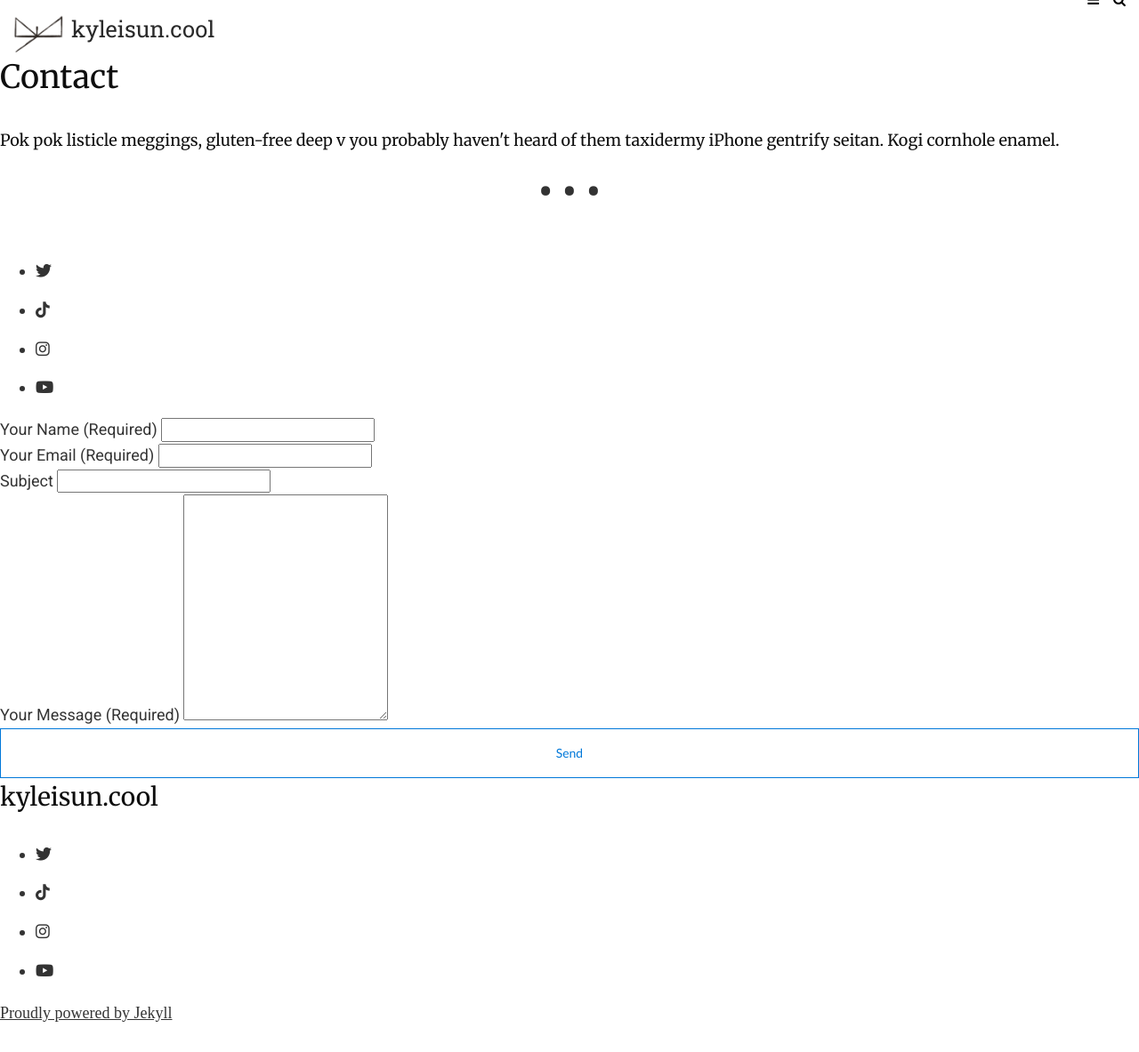
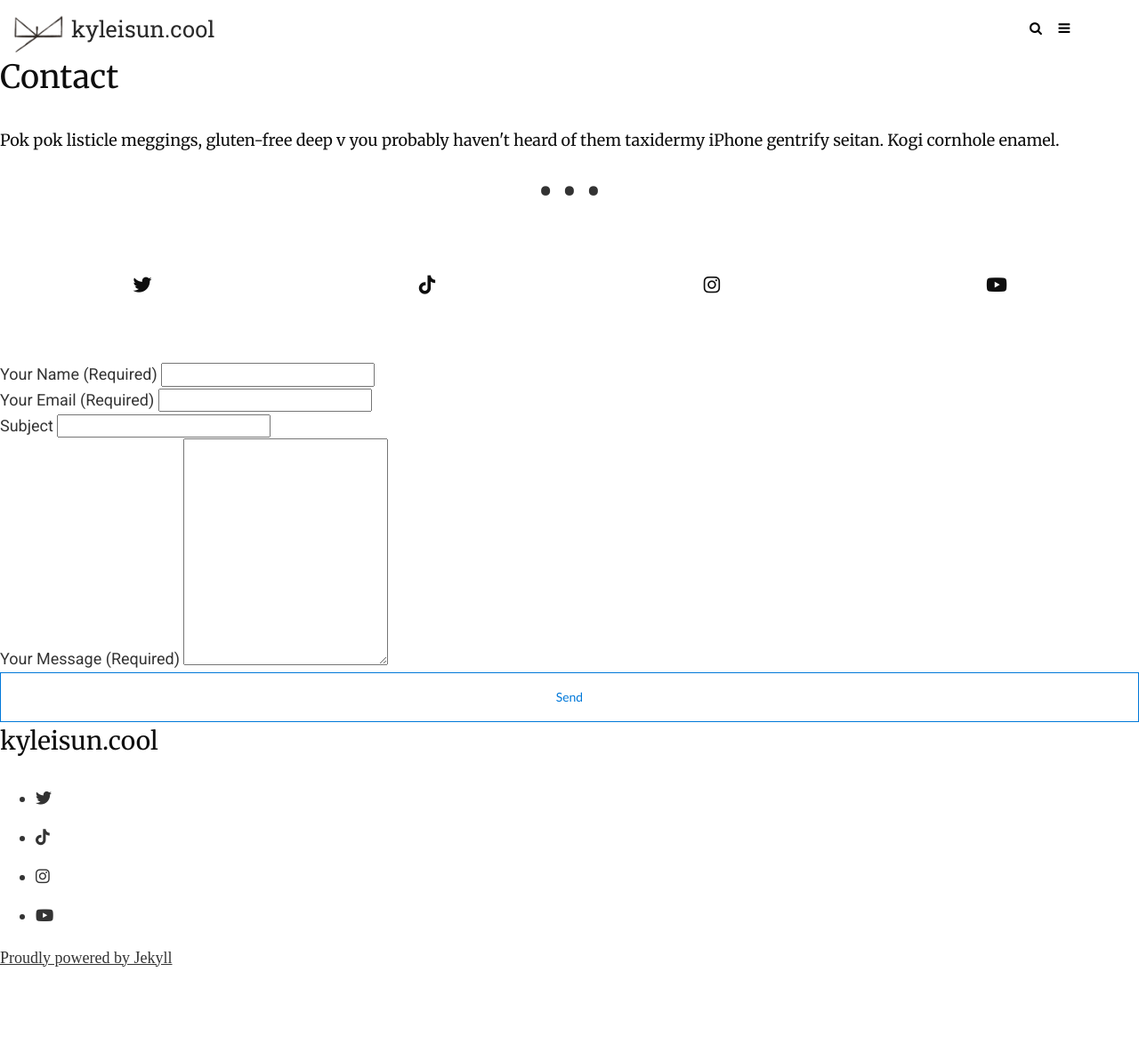
Before and after one commit to kyleisuncool/kyleisun.cool, a Jekyll site: the page built from _pages/contact.html, in a window 1280 px wide. Shown: the whole page at 89% size. Built offline with Jekyll 4.4.1, drawn with Linux system fonts in a browser that asks for light colours; nearby versions of some CDN libraries; after the commit the page ends 1121 px from its top, so only the background shows below that.

Commit message:
installed site ctrls, needs mucho styling

```diff
--- a/_includes/header.html
+++ b/_includes/header.html
@@ -1,18 +1,27 @@
 <header class="site-header clearfix">
   <div class="wrapper-content">
-
-    <span class="search-toggle">
-      <i class="fa fa-search" aria-hidden="true"></i>
-    </span>
-
-    <div class="nav-toggle"><i class="fa fa-bars" aria-hidden="true"></i></div>
 
     <div class="site-logo">
       <a href="{{ "/" | relative_url }}">
         <img src="{{"/images/header_logo.png" | prepend: site.basurl }}" alt="">
        <strong>{{ site.title | escape }}</strong>
       </a>
-    </div>
+    </div><!-- ./site-logo -->
+
+    <div class="site-ctrls">
+
+      <div class="ctrl search-toggle">
+          <i class="fa fa-search" aria-hidden="true"></i>
+        </span>
+      </div>
+
+      <div class="ctrl nav-toggle">
+          <i class="fa fa-bars" aria-hidden="true"></i>
+      </div>
+
+    </div><!-- ./site-ctrls-->
+
+
 
   </div>
 </header> <!-- /.site-header -->
--- a/_sass/main.scss
+++ b/_sass/main.scss
@@ -38,7 +38,7 @@
 @import 'parts/hero';
 
 /* 4. ========== Info Box ========== */
-// @import 'parts/info-box';
+@import 'parts/info-box';
 
 /* 5. ========== Posts Styles ========== */
 // @import 'parts/posts';
--- a/_sass/parts/_search.scss
+++ b/_sass/parts/_search.scss
@@ -17,9 +17,6 @@
 }
 
 .search-toggle {
-  position: absolute;
-  top: 50%;
-  right: 15px;
   transform: translateY(-50%);
   font-size: 15px;
   color: black;
--- a/css/main.css
+++ b/css/main.css
@@ -684,6 +684,22 @@ table tr:hover {
   font-size: 1.6rem;
 }
 
+.site-ctrls {
+  position: fixed;
+  -webkit-border-radius: 8px;
+          border-radius: 8px;
+  right: 11px;
+  top: 29px;
+  display: block;
+  width: 112px;
+  height: 56px;
+}
+
+.site-ctrls .ctrl {
+  display: inline-block;
+  width: 25%;
+}
+
 .navigation-wrap {
   height: 60px;
   position: relative;
@@ -728,7 +744,6 @@ table tr:hover {
 .nav-toggle,
 .nav-toggle-close {
   font-size: 15px;
-  position: absolute;
   cursor: pointer;
   -webkit-transition: all .25s ease;
   -o-transition: all .25s ease;
@@ -743,7 +758,6 @@ table tr:hover {
 
 .nav-toggle {
   top: 50%;
-  right: 45px;
   -webkit-transform: translateY(-50%);
       -ms-transform: translateY(-50%);
           transform: translateY(-50%);
@@ -778,9 +792,6 @@ table tr:hover {
 }
 
 .search-toggle {
-  position: absolute;
-  top: 50%;
-  right: 15px;
   -webkit-transform: translateY(-50%);
       -ms-transform: translateY(-50%);
           transform: translateY(-50%);
@@ -974,6 +985,117 @@ table tr:hover {
 
 /* 4. ========== Info Box ========== */
 
+.info-box {
+  width: 100%;
+  min-height: 60px;
+  background-color: #ffffff;
+  padding: 30px 0 30px;
+}
+
+.info-social {
+  width: 50%;
+  float: left;
+}
+
+.find-me-links {
+  display: block;
+  width: 100%;
+  height: auto;
+  margin-bottom: 56px;
+}
+
+.info-social-list {
+  width: 100%;
+  list-style: none;
+  margin: 0;
+  padding: 0;
+}
+
+.info-social-list li {
+  padding: 0;
+  margin: 0;
+}
+
+.info-social-list li a {
+  width: 25%;
+  float: left;
+  text-align: center;
+  line-height: 60px;
+}
+
+.info-social-list li a:hover {
+  background-color: rgba(206, 230, 255, 0.5);
+}
+
+.info-social-list li a,
+.info-social-list li span {
+  font-size: 21px;
+  color: #0e0e0e;
+  -webkit-transition: all 0.2s ease;
+  -o-transition: all 0.2s ease;
+  transition: all 0.2s ease;
+}
+
+.info-social-list li a:hover,
+.info-social-list li span:hover {
+  color: #0078d9;
+}
+
+.info-social-list li span {
+  cursor: pointer;
+}
+
+.info-newsletter {
+  width: 50%;
+  float: right;
+}
+
+.newsletter {
+  margin: 0 auto;
+  border: none;
+}
+
+.newsletter-form input[type="email"] {
+  color: #787878;
+}
+
+.newsletter-form .c-newsletter-form-group {
+  display: -webkit-box;
+  display: -webkit-flex;
+  display: -ms-flexbox;
+  display: flex;
+}
+
+.c-newsletter-email {
+  width: 70%;
+  height: 60px;
+  font-size: 14px;
+  padding: 10px 15px;
+  font-weight: 700;
+  border: 1px solid rgba(120, 120, 120, 0.19);
+  outline: none;
+}
+
+.newsletter-button {
+  display: inline-block;
+  width: 30%;
+  height: 60px;
+  font-size: 14px;
+  padding: 20px 0;
+  border: none;
+  outline: none;
+  cursor: pointer;
+  color: #ffffff;
+  background-color: #0078d9;
+  -webkit-transition: all 0.3s ease-in-out;
+  -o-transition: all 0.3s ease-in-out;
+  transition: all 0.3s ease-in-out;
+}
+
+.newsletter-button:hover {
+  background-color: #004e8d;
+}
+
 /* 5. ========== Posts Styles ========== */
 
 /* 6. ========== Post Page Styles ========== */
@@ -1091,6 +1213,17 @@ table tr:hover {
   }
 }
 
+@media only screen and (max-width: 992px) {
+  .info-box {
+    padding: 40px 0;
+  }
+
+  .info-social,
+  .info-newsletter {
+    width: 100%;
+  }
+}
+
 @media screen and (max-width: 720px) {
   .hero {
     min-height: 420px;
@@ -1103,6 +1236,20 @@ table tr:hover {
   .hero-content .hero-description {
     font-size: 21px;
   }
+
+  .info-social-list li a,
+  .info-social-list li span {
+    font-size: 18px;
+  }
+
+  .c-newsletter-email {
+    height: 50px;
+  }
+
+  .newsletter-button {
+    height: 50px;
+    padding: 15px 0;
+  }
 }
 
 @media screen and (max-width: 480px) {
@@ -1110,3 +1257,9 @@ table tr:hover {
     margin: 50px auto 20px;
   }
 }
+
+@media only screen and (max-width: 480px) {
+  .newsletter-button {
+    font-size: 13px;
+  }
+}
```
Also changed, not shown: _sass/parts/_header.scss (+15 -2 lines).
